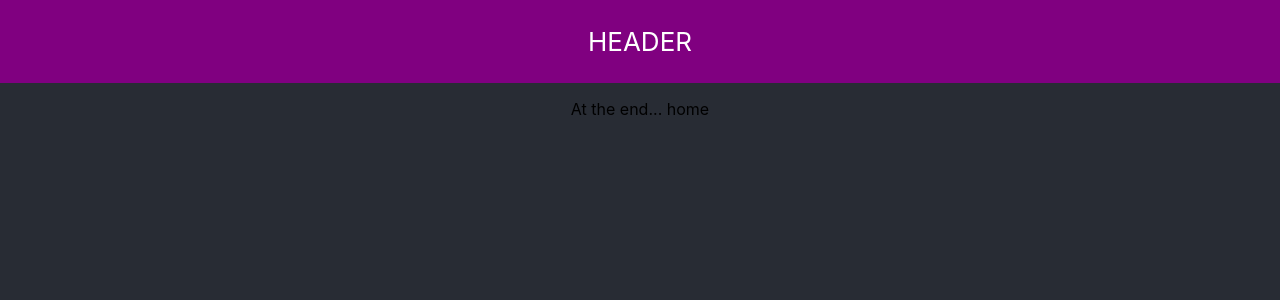
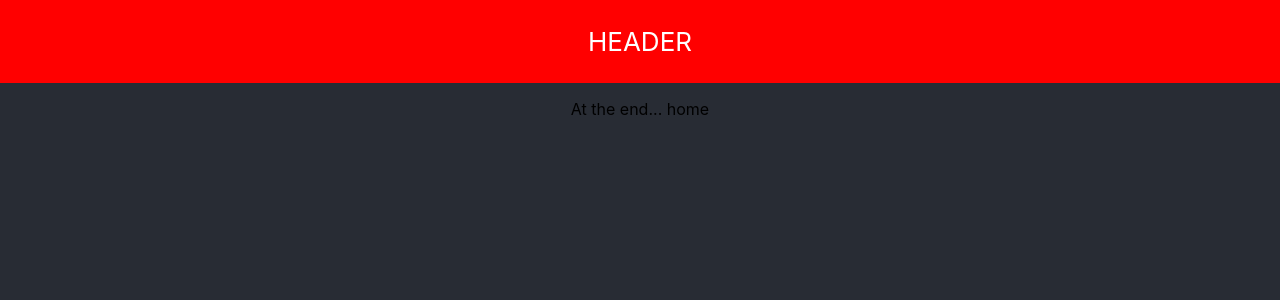
Before and after one commit to VicenteAparicio/vicenteapi, a React (Create React App) app: page / in a window 1280 px wide. Shown: the top 300 px of the page. Built offline with nearby package versions, Linux system fonts and the light colour scheme.

Commit message:
package changes

```diff
--- a/package.json
+++ b/package.json
@@ -24,7 +24,7 @@
     "predeploy": "npm run build",
     "deploy": "gh-pages -d build",
     "start": "react-scripts start",
-    "build": "react-scripts build",
+    "build": "react-scripts build && cp build/index.html build/404.html",
     "test": "react-scripts test",
     "eject": "react-scripts eject"
   },
--- a/src/components/Header/Header.scss
+++ b/src/components/Header/Header.scss
@@ -6,5 +6,5 @@
     justify-content: center;
     font-size: calc(10px + 2vmin);
     color: white;
-    background-color: purple;
+    background-color: red;
 }
```
